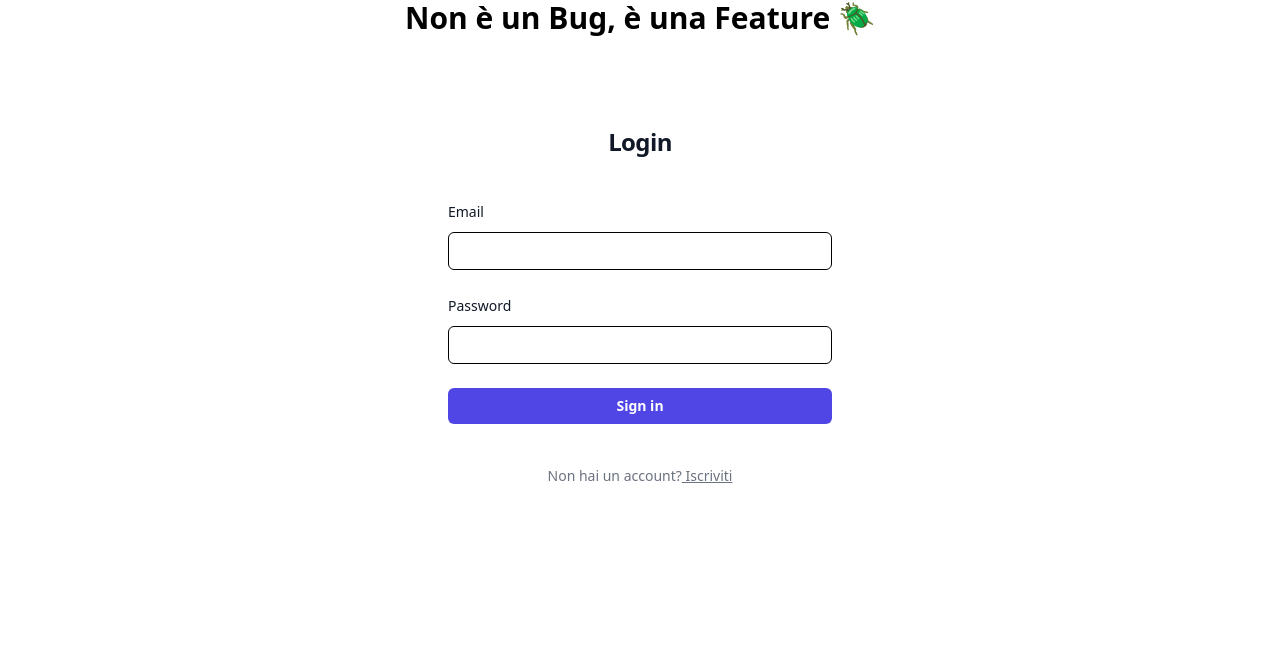
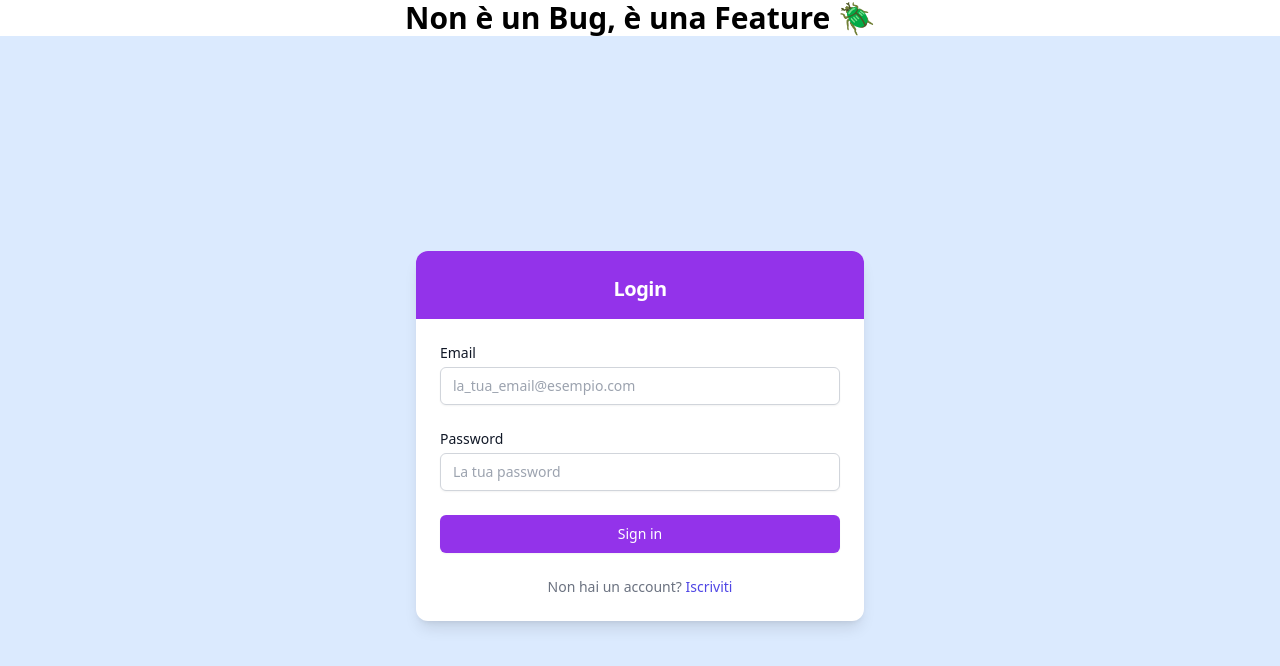
Before and after one commit to Giulia11-creator/TestingGUIGamification, a React (Vite) app: page / in a window 1280 px wide. Shown: the top 666 px of the page. Built offline with nearby package versions, Linux system fonts and the light colour scheme; no server answers.

Commit message:
Reso guardabile

```diff
--- a/src/App.jsx
+++ b/src/App.jsx
@@ -16,6 +16,7 @@ function App() {
       <AuthContextProvider>
       <Routes>
         <Route path='/' element={<Signin />} />
+        <Route path='/signin' element={<Signin />} />
         <Route path='/signup' element={<Signup />} />
         <Route path='/account' element={<ProtectedRoute><Account/></ProtectedRoute>} />
         <Route path='/textbox' element={<ProtectedRoute><TestTextBox/></ProtectedRoute>} />
--- a/src/components/Signin.jsx
+++ b/src/components/Signin.jsx
@@ -19,42 +19,42 @@ const Signin = () => {
 
     }
      return (
-        <div className="flex min-h-full flex-col justify-center px-6 py-12 lg:px-8">
-          <div className="sm:mx-auto sm:w-full sm:max-w-sm">
-            <h2 className="mt-10 text-center text-2xl/9 font-bold tracking-tight text-gray-900">Login</h2>
+                <div className="min-h-screen flex items-center justify-center bg-blue-100 py-12 px-4 sm:px-6 lg:px-8"> {/* Contenitore principale */}
+                    <div className="max-w-md w-full bg-white rounded-xl shadow-lg overflow-hidden"> {/* Contenitore bianco */}
+                        <div className="bg-purple-600 py-4 px-6"> {/* Intestazione viola */}
+                            <h2 className="mt-2 text-center text-xl font-semibold tracking-tight text-white">Login</h2>
                         </div>
-
-          <div className="mt-10 sm:mx-auto sm:w-full sm:max-w-sm">
+                        <div className="p-6 space-y-6"> {/* Contenuto del form */}
                             <form className="space-y-6" onSubmit={handleSubmit}>
                                 <div>
-                <label htmlFor="email" className="block text-sm/6 font-medium text-gray-900">Email</label>
-                <div className="mt-2">
+                                    <label htmlFor="email" className="block text-sm font-medium text-gray-900">Email</label>
+                                    <div className="mt-1">
                                         <input
                                             onChange={(e) => setEmail(e.target.value)}
                                             type="email"
                                             autoComplete="email"
                                             required
-                    style={{ border: '1px solid black' }}
-                    className="block w-full rounded-md bg-white **border border-gray-300** px-3 py-1.5 text-base text-gray-900 outline-1 -outline-offset-1 outline-gray-300 placeholder:text-gray-400 focus:outline-2 focus:-outline-offset-2 focus:outline-indigo-600 sm:text-sm/6"
+                                            className="appearance-none block w-full px-3 py-2 border border-gray-300 rounded-md shadow-sm placeholder-gray-400 focus:outline-none focus:ring-indigo-500 focus:border-indigo-500 sm:text-sm"
+                                            placeholder="la_tua_email@esempio.com"
                                         />
                                     </div>
                                 </div>
 
                                 <div>
                                     <div className="flex items-center justify-between">
-                  <label htmlFor="password" className="block text-sm/6 font-medium text-gray-900">Password</label>
+                                        <label htmlFor="password" className="block text-sm font-medium text-gray-900">Password</label>
                                         <div className="text-sm">
-                    {/* Potresti aggiungere qui un link per "Hai dimenticato la password?" */}
+                                            {/* <Link to="/forgot-password" className="font-medium text-indigo-600 hover:text-indigo-500">Hai dimenticato la password?</Link> */}
                                         </div>
                                     </div>
-                <div className="mt-2">
+                                    <div className="mt-1">
                                         <input
                                             onChange={(e) => setPassword(e.target.value)}
                                             type="password"
                                             autoComplete="current-password"
                                             required
-                    style={{ border: '1px solid black' }}
-                     className="block w-full rounded-md bg-white **border border-gray-300** px-3 py-1.5 text-base text-gray-900 outline-1 -outline-offset-1 outline-gray-300 placeholder:text-gray-400 focus:outline-2 focus:-outline-offset-2 focus:outline-indigo-600 sm:text-sm/6"
+                                            className="appearance-none block w-full px-3 py-2 border border-gray-300 rounded-md shadow-sm placeholder-gray-400 focus:outline-none focus:ring-indigo-500 focus:border-indigo-500 sm:text-sm"
+                                            placeholder="La tua password"
                                         />
                                     </div>
                                 </div>
@@ -62,16 +62,17 @@ const Signin = () => {
                                 <div>
                                     <button
                                         type="submit"
-                  className="flex w-full justify-center rounded-md bg-indigo-600 px-3 py-1.5 text-sm/6 font-semibold text-white shadow-xs hover:bg-indigo-500 focus-visible:outline-2 focus-visible:outline-offset-2 focus-visible:outline-indigo-600"
+                                        className="w-full flex justify-center py-2 px-4 border border-transparent rounded-md shadow-sm text-sm font-medium text-white bg-purple-600 hover:bg-purple-700 focus:outline-none focus:ring-2 focus:ring-offset-2 focus:ring-purple-500"
                                     >
                                         Sign in
                                     </button>
                                 </div>
                             </form>
 
-            <p className="mt-10 text-center text-sm/6 text-gray-500">
-              Non hai un account?<Link to="/signup" className="underline">  Iscriviti</Link>
+                            <p className="mt-6 text-center text-sm text-gray-500">
+                                Non hai un account? <Link to="/signup" className="font-medium text-indigo-600 hover:text-indigo-500">Iscriviti</Link>
                             </p>
+                        </div>
                     </div>
                 </div>
             );
--- a/src/components/Signup.jsx
+++ b/src/components/Signup.jsx
@@ -21,42 +21,42 @@ const Signup = () => {
 
     }
      return (
-            <div className="flex min-h-full flex-col justify-center px-6 py-12 lg:px-8">
-              <div className="sm:mx-auto sm:w-full sm:max-w-sm">
-                <h2 className="mt-10 text-center text-2xl/9 font-bold tracking-tight text-gray-900">Iscrizione</h2>
+            <div className="min-h-screen flex items-center justify-center bg-blue-100 py-12 px-4 sm:px-6 lg:px-8"> {/* Contenitore principale */}
+                <div className="max-w-md w-full bg-white rounded-xl shadow-lg overflow-hidden"> {/* Contenitore bianco */}
+                    <div className="bg-purple-600 py-4 px-6"> {/* Intestazione viola */}
+                        <h2 className="mt-2 text-center text-xl font-semibold tracking-tight text-white">Iscrizione</h2>
                     </div>
-
-              <div className="mt-10 sm:mx-auto sm:w-full sm:max-w-sm">
+                    <div className="p-6 space-y-6"> {/* Contenuto del form */}
                         <form className="space-y-6" onSubmit={handleSubmit}>
                             <div>
-                    <label htmlFor="email" className="block text-sm/6 font-medium text-gray-900">Email</label>
-                    <div className="mt-2">
+                                <label htmlFor="email" className="block text-sm font-medium text-gray-900">Email</label>
+                                <div className="mt-1">
                                     <input
                                         onChange={(e) => setEmail(e.target.value)}
                                         type="email"
                                         autoComplete="email"
                                         required
-                        style={{ border: '1px solid black' }}
-                        className="block w-full rounded-md bg-white **border border-gray-300** px-3 py-1.5 text-base text-gray-900 outline-1 -outline-offset-1 outline-gray-300 placeholder:text-gray-400 focus:outline-2 focus:-outline-offset-2 focus:outline-indigo-600 sm:text-sm/6"
+                                        className="appearance-none block w-full px-3 py-2 border border-gray-300 rounded-md shadow-sm placeholder-gray-400 focus:outline-none focus:ring-indigo-500 focus:border-indigo-500 sm:text-sm"
+                                        placeholder="la_tua_email@esempio.com"
                                     />
                                 </div>
                             </div>
 
                             <div>
                                 <div className="flex items-center justify-between">
-                      <label htmlFor="password" className="block text-sm/6 font-medium text-gray-900">Password</label>
+                                    <label htmlFor="password" className="block text-sm font-medium text-gray-900">Password</label>
                                     <div className="text-sm">
-                        {/* Potresti aggiungere qui un link per "Hai dimenticato la password?" */}
+                                        {/* <Link to="/forgot-password" className="font-medium text-indigo-600 hover:text-indigo-500">Hai dimenticato la password?</Link> */}
                                     </div>
                                 </div>
-                    <div className="mt-2">
+                                <div className="mt-1">
                                     <input
                                         onChange={(e) => setPassword(e.target.value)}
                                         type="password"
                                         autoComplete="current-password"
                                         required
-                        style={{ border: '1px solid black' }}
-                         className="block w-full rounded-md bg-white **border border-gray-300** px-3 py-1.5 text-base text-gray-900 outline-1 -outline-offset-1 outline-gray-300 placeholder:text-gray-400 focus:outline-2 focus:-outline-offset-2 focus:outline-indigo-600 sm:text-sm/6"
+                                        className="appearance-none block w-full px-3 py-2 border border-gray-300 rounded-md shadow-sm placeholder-gray-400 focus:outline-none focus:ring-indigo-500 focus:border-indigo-500 sm:text-sm"
+                                        placeholder="La tua password"
                                     />
                                 </div>
                             </div>
@@ -64,16 +64,17 @@ const Signup = () => {
                             <div>
                                 <button
                                     type="submit"
-                      className="flex w-full justify-center rounded-md bg-indigo-600 px-3 py-1.5 text-sm/6 font-semibold text-white shadow-xs hover:bg-indigo-500 focus-visible:outline-2 focus-visible:outline-offset-2 focus-visible:outline-indigo-600"
+                                    className="w-full flex justify-center py-2 px-4 border border-transparent rounded-md shadow-sm text-sm font-medium text-white bg-purple-600 hover:bg-purple-700 focus:outline-none focus:ring-2 focus:ring-offset-2 focus:ring-purple-500"
                                 >
                                     Sign up
                                 </button>
                             </div>
                         </form>
 
-                <p className="mt-10 text-center text-sm/6 text-gray-500">
-                  Hai già un account?<Link to="/signin" className="underline">  Accedi</Link>
+                        <p className="mt-6 text-center text-sm text-gray-500">
+                            Hai già un account? <Link to="/signin" className="font-medium text-indigo-600 hover:text-indigo-500">Accedi</Link>
                         </p>
+                    </div>
                 </div>
             </div>
         );
```
Also changed, not shown: src/components/TestTextBox.jsx (+30 -15 lines). Lines whose indentation alone changed are shown as unchanged.
